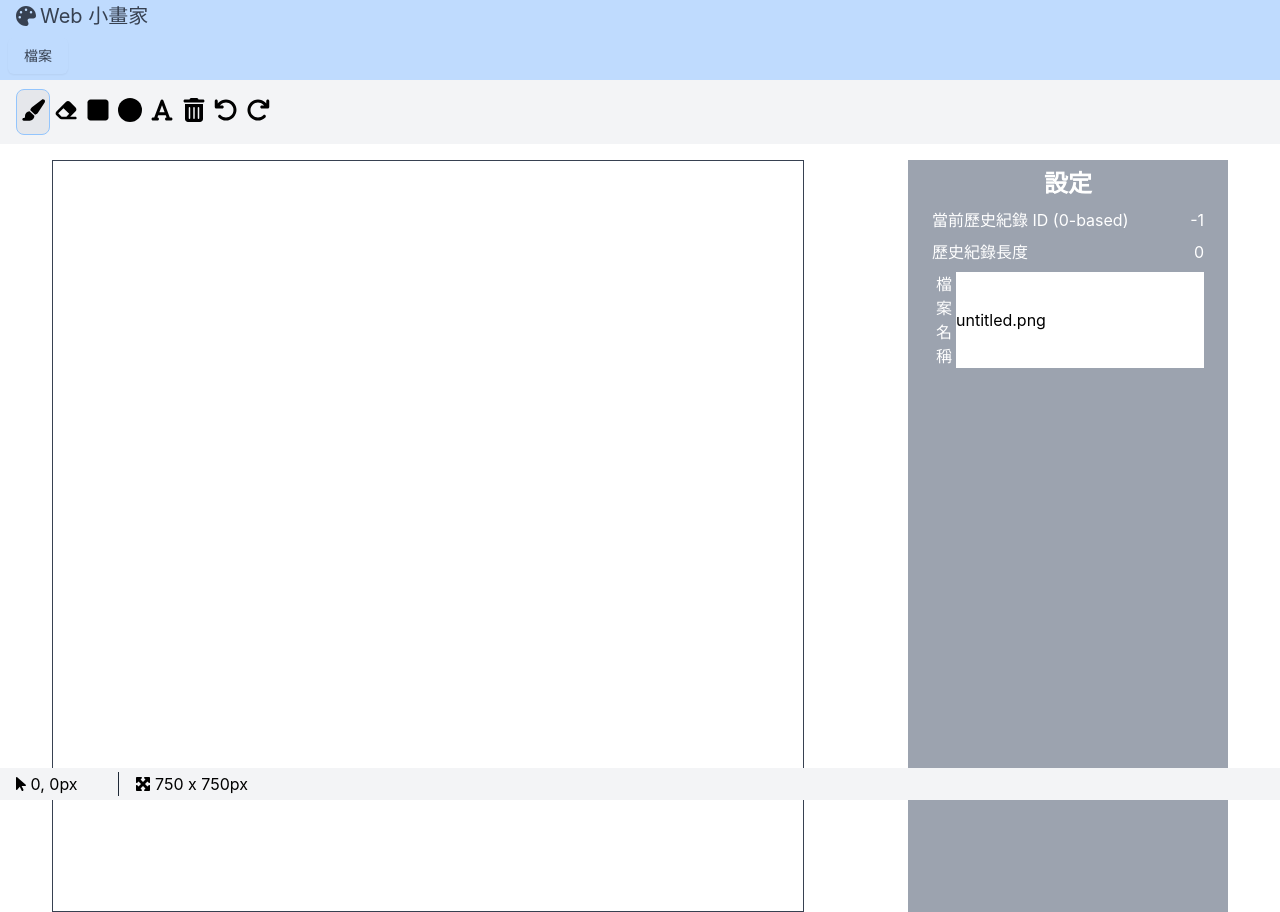
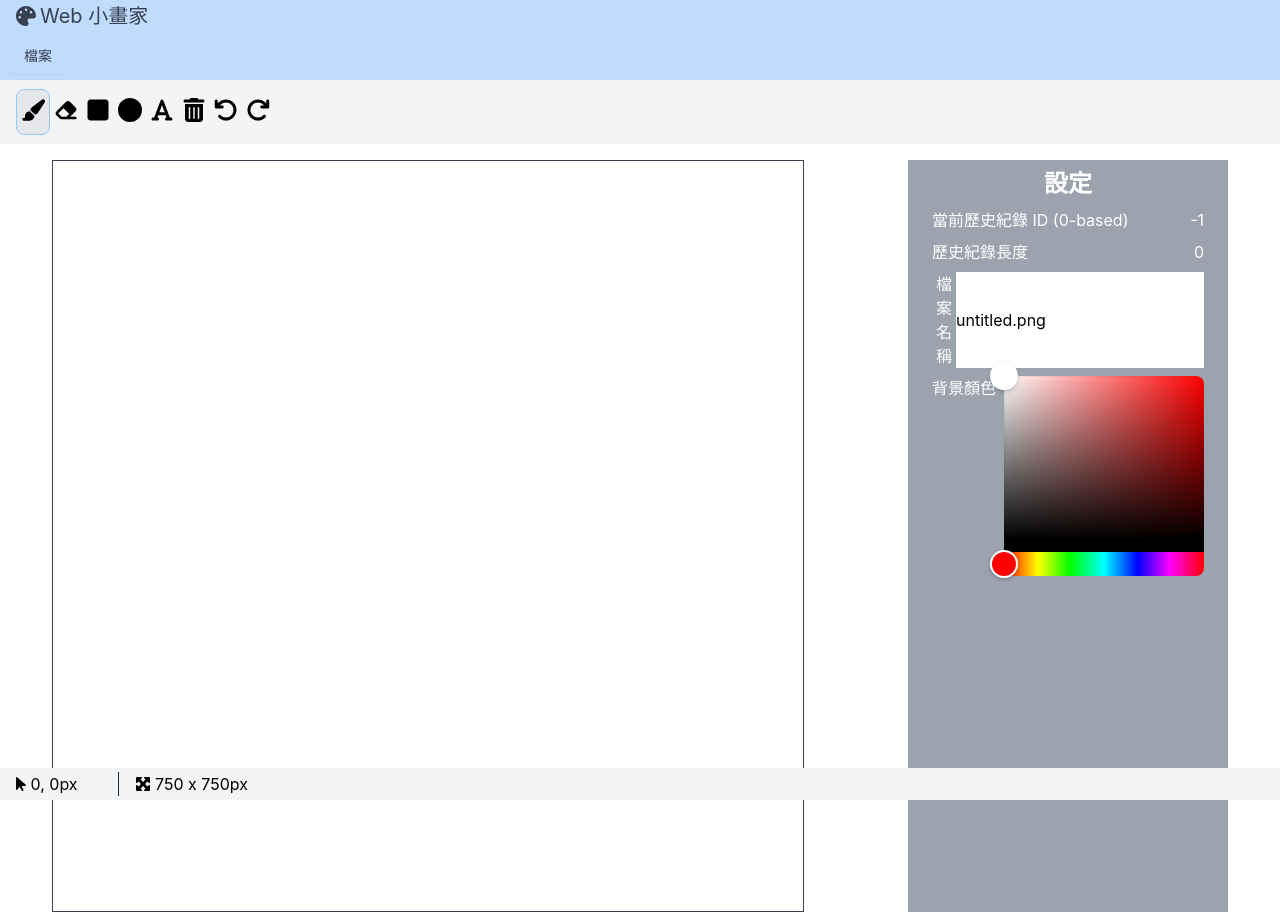
Before and after one commit to hsuan1117/ss-webcanvas, a React (Create React App) app: page / in a window 1280 px wide. Built offline with nearby package versions, Linux system fonts and the light colour scheme.

Commit message:
背景色完成

```diff
--- a/package.json
+++ b/package.json
@@ -12,6 +12,7 @@
     "@testing-library/react": "^13.4.0",
     "@testing-library/user-event": "^13.5.0",
     "react": "^18.2.0",
+    "react-colorful": "^5.6.1",
     "react-dom": "^18.2.0",
     "react-scripts": "5.0.1",
     "tailwindcss": "^3.2.4",
--- a/src/components/Painter.jsx
+++ b/src/components/Painter.jsx
@@ -7,6 +7,7 @@ import {
     faSquare, faTrashCan, faUndo
 } from "@fortawesome/free-solid-svg-icons";
 import MenuBar from "./MenuBar";
+import {HexColorPicker} from "react-colorful";
 
 export default function Painter() {
     const canvasRef = useRef(null);
@@ -20,6 +21,7 @@ export default function Painter() {
     const [currentHistoryIdx, setCurrentHistoryIdx] = useState(-1);
     const [askRealClear, setAskRealClear] = useState(false);
     const [filename, setFilename] = useState("untitled.png");
+    const [backgroundColor, setBackgroundColor] = useState("transparent");
 
     function getMousePos(canvas, evt) {
         const rect = canvas.getBoundingClientRect(), // abs. size of element
@@ -213,9 +215,22 @@ export default function Painter() {
 
     const saveFile = () => {
         const canvas = canvasRef.current;
+        let dataURL = canvas.toDataURL();
+        if (backgroundColor !== "transparent") {
+            const newCanvas = document.createElement('canvas');
+            newCanvas.width = canvas.width;
+            newCanvas.height = canvas.height;
+            const newCtx = newCanvas.getContext("2d");
+
+            newCtx.fillStyle = backgroundColor;
+            newCtx.fillRect(0, 0, canvas.width, canvas.height);
+            newCtx.drawImage(canvas, 0, 0);
+            dataURL = newCanvas.toDataURL();
+        }
+
         const link = document.createElement('a');
         link.download = filename;
-        link.href = canvas.toDataURL()
+        link.href = dataURL;
         link.click();
     }
 
@@ -262,6 +277,9 @@ export default function Painter() {
             </div>
             <div className={'mt-40 w-full flex flex-row justify-around'}>
                 <canvas ref={canvasRef} className={'border border-gray-700'}
+                        style={{
+                            backgroundColor,
+                        }}
                         height={750}
                         width={750}
                         onMouseEnter={mouseEnter}
@@ -287,6 +305,11 @@ export default function Painter() {
                         <input type="text" className={'text-black'} value={filename}
                                onChange={e => setFilename(e.target.value)}/>
                     </div>
+
+                    <div className={"flex flex-row w-full justify-between text-white px-4"}>
+                        <span>背景顏色</span>
+                        <HexColorPicker color={backgroundColor} onChange={setBackgroundColor}/>
+                    </div>
                 </div>
             </div>
             <div
```
Also changed, not shown: 1 other file (tests, documents, lock files or other folders).
